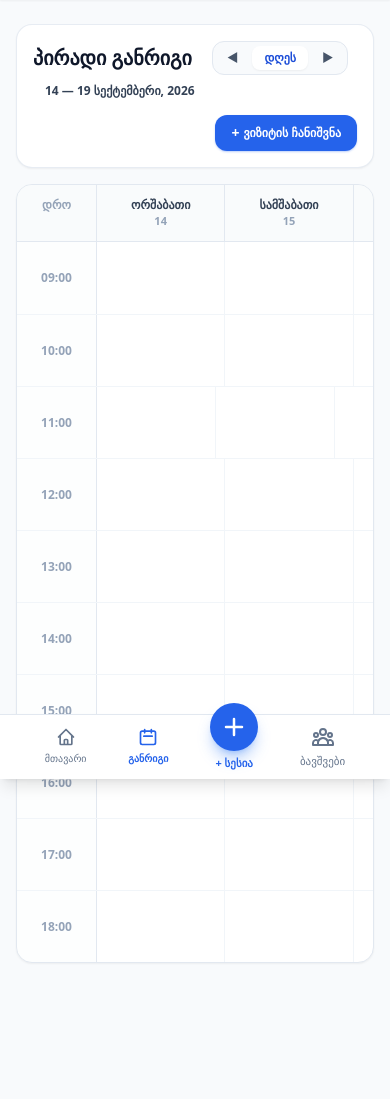
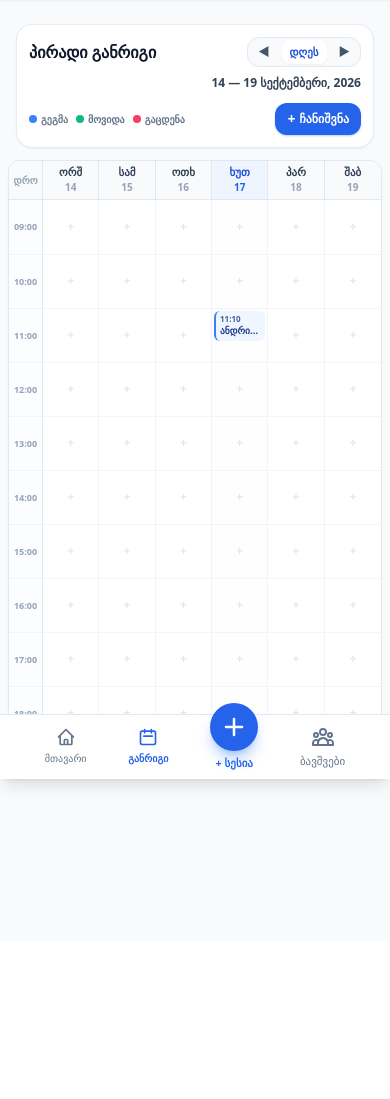
Before and after one commit to achiko10/martva, a Django app: page /schedule/ in a window 390 px wide. Shown: the part 65-1164 px from the top of the page. After the commit the page ends 857 px from the top, so only its background shows below. Run offline with Django 5.2, Linux system fonts and the light colour scheme; a user stored in the database is signed in; data comes from the database, SQL or seed files in the repository; some libraries are stand-ins or nearby versions.

Commit message:
Mobile responsive schedule

```diff
--- a/core/views.py
+++ b/core/views.py
@@ -924,6 +924,7 @@ def schedule_view(request):
     start_of_week = base_date - timedelta(days=base_date.weekday())
 
     DAYS_GEORGIAN = ["ორშაბათი", "სამშაბათი", "ოთხშაბათი", "ხუთშაბათი", "პარასკევი", "შაბათი"]
+    DAYS_SHORT = ["ორშ", "სამ", "ოთხ", "ხუთ", "პარ", "შაბ"]
     MONTH_NAMES = {
         1: "იანვარი", 2: "თებერვალი", 3: "მარტი", 4: "აპრილი",
         5: "მაისი", 6: "ივნისი", 7: "ივლისი", 8: "აგვისტო",
@@ -936,6 +937,7 @@ def schedule_view(request):
         week_days.append({
             "date": d,
             "day_name": DAYS_GEORGIAN[i],
+            "day_short": DAYS_SHORT[i],
             "day_num": d.day,
             "is_today": (d == today),
             "date_str": d.strftime("%Y-%m-%d"),
--- a/templates/core/schedule.html
+++ b/templates/core/schedule.html
@@ -3,51 +3,49 @@
 {% block title %}პირადი განრიგი და აღრიცხვა — OT Progress{% endblock %}
 
 {% block content %}
-<div class="space-y-4">
+<div class="space-y-3 sm:space-y-4 pb-16 sm:pb-0">
 
     <!-- Top Action & Navigation Bar -->
-    <div class="bg-white rounded-2xl p-4 sm:p-5 border border-slate-200/80 shadow-sm flex flex-col sm:flex-row sm:items-center justify-between gap-4">
-        <div class="flex items-center space-x-3 flex-wrap gap-2">
-            <h1 class="text-xl font-black text-slate-900">პირადი განრიგი</h1>
+    <div class="bg-white rounded-2xl p-3 sm:p-5 border border-slate-200/80 shadow-sm flex flex-col sm:flex-row sm:items-center justify-between gap-3">
+        <div class="flex items-center justify-between sm:justify-start gap-2 flex-wrap w-full sm:w-auto">
+            <h1 class="text-base sm:text-xl font-black text-slate-900">პირადი განრიგი</h1>
 
             <!-- Week Switcher -->
-            <div class="flex items-center space-x-1 border border-slate-200 rounded-xl p-1 bg-slate-50 text-xs font-bold">
-                <a href="?week_offset={{ prev_offset }}" class="px-2.5 py-1 hover:bg-white rounded-lg transition text-slate-600 hover:text-slate-900" title="წინა კვირა">◀</a>
-                <a href="?week_offset=0" class="px-3 py-1 {% if week_offset == 0 %}bg-white text-blue-700 shadow-sm{% else %}text-slate-600 hover:bg-white{% endif %} rounded-lg transition">დღეს</a>
-                <a href="?week_offset={{ next_offset }}" class="px-2.5 py-1 hover:bg-white rounded-lg transition text-slate-600 hover:text-slate-900" title="შემდეგი კვირა">▶</a>
+            <div class="flex items-center space-x-1 border border-slate-200 rounded-xl p-0.5 sm:p-1 bg-slate-50 text-xs font-bold">
+                <a href="?week_offset={{ prev_offset }}" class="px-2 py-1 hover:bg-white rounded-lg transition text-slate-600 hover:text-slate-900" title="წინა კვირა">◀</a>
+                <a href="?week_offset=0" class="px-2 sm:px-3 py-1 {% if week_offset == 0 %}bg-white text-blue-700 shadow-sm{% else %}text-slate-600 hover:bg-white{% endif %} rounded-lg transition text-[11px] sm:text-xs">დღეს</a>
+                <a href="?week_offset={{ next_offset }}" class="px-2 py-1 hover:bg-white rounded-lg transition text-slate-600 hover:text-slate-900" title="შემდეგი კვირა">▶</a>
             </div>
 
-            <span class="text-xs sm:text-sm font-bold text-slate-700 ml-1">
+            <span class="text-xs sm:text-sm font-bold text-slate-700 ml-auto sm:ml-1">
                 {{ period_label }}
             </span>
         </div>
 
-        <div class="flex items-center space-x-3 self-end sm:self-auto">
+        <div class="flex items-center justify-between sm:justify-end gap-2 w-full sm:w-auto">
             <!-- Status Legend -->
-            <div class="hidden md:flex items-center space-x-3 text-xs font-semibold text-slate-500 mr-2">
-                <span class="flex items-center"><span class="w-2.5 h-2.5 rounded-full bg-blue-500 mr-1.5"></span>დაგეგმილი</span>
-                <span class="flex items-center"><span class="w-2.5 h-2.5 rounded-full bg-emerald-500 mr-1.5"></span>ჩატარდა</span>
-                <span class="flex items-center"><span class="w-2.5 h-2.5 rounded-full bg-rose-500 mr-1.5"></span>გაცდენა</span>
+            <div class="flex items-center space-x-2 sm:space-x-3 text-[10px] sm:text-xs font-semibold text-slate-500 mr-0 sm:mr-2">
+                <span class="flex items-center"><span class="w-2 sm:w-2.5 h-2 sm:h-2.5 rounded-full bg-blue-500 mr-1 sm:mr-1.5"></span><span class="sm:inline hidden">დაგეგმილი</span><span class="sm:hidden">გეგმა</span></span>
+                <span class="flex items-center"><span class="w-2 sm:w-2.5 h-2 sm:h-2.5 rounded-full bg-emerald-500 mr-1 sm:mr-1.5"></span><span class="sm:inline hidden">ჩატარდა</span><span class="sm:hidden">მოვიდა</span></span>
+                <span class="flex items-center"><span class="w-2 sm:w-2.5 h-2 sm:h-2.5 rounded-full bg-rose-500 mr-1 sm:mr-1.5"></span>გაცდენა</span>
             </div>
 
-            <button onclick="openAddModal('{{ today_str }}', '10:00')" type="button" class="inline-flex items-center px-4 py-2 bg-blue-600 hover:bg-blue-700 text-white rounded-xl text-xs font-bold shadow-sm shadow-blue-600/30 transition transform active:scale-95">
-                <span class="mr-1 text-sm font-bold">+</span> ვიზიტის ჩანიშვნა
+            <button onclick="openAddModal('{{ today_str }}', '10:00')" type="button" class="inline-flex items-center px-3 py-1.5 sm:px-4 sm:py-2 bg-blue-600 hover:bg-blue-700 text-white rounded-xl text-xs font-bold shadow-sm shadow-blue-600/30 transition transform active:scale-95 ml-auto sm:ml-0">
+                <span class="mr-1 text-sm font-bold">+</span> <span class="hidden sm:inline">ვიზიტის</span> ჩანიშვნა
             </button>
         </div>
     </div>
 
-    <!-- Calendar Timetable Grid -->
-    <div class="bg-white rounded-2xl border border-slate-200 shadow-sm overflow-hidden">
-        <div class="overflow-x-auto">
-            <div class="min-w-[850px]">
-
+    <!-- Calendar Timetable Grid (100% responsive, fits on mobile without horizontal scroll) -->
+    <div class="-mx-2 sm:mx-0 bg-white rounded-xl sm:rounded-2xl border border-slate-200 shadow-sm overflow-hidden w-auto sm:w-full">
         <!-- Days Header -->
-                <div class="grid grid-cols-[80px_repeat(6,1fr)] border-b border-slate-200 bg-slate-50/80 text-xs font-bold text-slate-700 sticky top-0 z-10">
-                    <div class="p-3 text-center text-slate-400 border-r border-slate-200">დრო</div>
+        <div class="grid grid-cols-[34px_repeat(6,minmax(0,1fr))] sm:grid-cols-[70px_repeat(6,minmax(0,1fr))] border-b border-slate-200 bg-slate-50/90 text-xs font-bold text-slate-700 sticky top-0 z-10">
+            <div class="p-1 sm:p-3 text-[10px] sm:text-xs text-center text-slate-400 border-r border-slate-200 flex items-center justify-center">დრო</div>
             {% for day in week_days %}
-                    <div class="p-3 text-center border-r border-slate-200 last:border-r-0 {% if day.is_today %}bg-blue-50/80 text-blue-700 font-black{% endif %}">
-                        <div>{{ day.day_name }}</div>
-                        <div class="text-[11px] {% if day.is_today %}text-blue-600 font-bold{% else %}text-slate-400 font-semibold{% endif %}">
+            <div class="py-1 px-0.5 sm:p-3 text-center border-r border-slate-200 last:border-r-0 {% if day.is_today %}bg-blue-50/90 text-blue-700 font-black{% endif %}">
+                <div class="hidden sm:block text-xs">{{ day.day_name }}</div>
+                <div class="block sm:hidden text-[11px] font-black leading-tight">{{ day.day_short }}</div>
+                <div class="text-[10px] sm:text-[11px] {% if day.is_today %}text-blue-600 font-black{% else %}text-slate-400 font-semibold{% endif %}">
                     {{ day.day_num }}
                 </div>
             </div>
@@ -57,40 +55,41 @@
         <!-- Timetable Rows -->
         <div class="divide-y divide-slate-100">
             {% for row in timetable_rows %}
-                    <div class="grid grid-cols-[80px_repeat(6,1fr)] min-h-[72px]">
+            <div class="grid grid-cols-[34px_repeat(6,minmax(0,1fr))] sm:grid-cols-[70px_repeat(6,minmax(0,1fr))] min-h-[54px] sm:min-h-[72px]">
                 <!-- Hour Label -->
-                        <div class="p-2 text-xs font-bold text-slate-400 text-center border-r border-slate-200 bg-slate-50/30 flex items-center justify-center select-none">
+                <div class="p-0.5 sm:p-2 text-[9px] sm:text-xs font-bold text-slate-400 text-center border-r border-slate-200 bg-slate-50/40 flex items-center justify-center select-none leading-none">
                     {{ row.hour }}
                 </div>
 
                 <!-- 6 Day Columns -->
                 {% for day_col in row.row_days %}
-                        <div class="p-1 border-r border-slate-100 last:border-r-0 {% if day_col.day.is_today %}bg-blue-50/10{% endif %} hover:bg-slate-50/70 transition relative group">
+                <div class="p-0.5 sm:p-1 border-r border-slate-100 last:border-r-0 {% if day_col.day.is_today %}bg-blue-50/10{% endif %} hover:bg-slate-50/70 transition relative group flex flex-col justify-start">
 
                     <!-- Slots in this Hour/Day -->
                     {% if day_col.slots %}
-                                <div class="space-y-1 h-full">
+                        <div class="space-y-1 w-full">
                             {% for slot in day_col.slots %}
                             <div onclick="openEventDetails('{{ slot.id }}', '{{ slot.beneficiary.full_name|escapejs }}', '{{ slot.time_range_display }}', '{{ slot.therapy_type|escapejs }}', '{{ slot.status }}', '{% if slot.session %}{% url 'session_detail' slot.session.id %}{% else %}{% url 'session_create' %}?beneficiary_id={{ slot.beneficiary.id }}&slot_id={{ slot.id }}{% endif %}', '{{ slot.notes|default:''|escapejs }}')"
-                                         class="cursor-pointer rounded-lg p-1.5 text-xs transition shadow-xs hover:shadow-md
-                                                {% if slot.status == 'completed' %}bg-emerald-50 border-l-4 border-emerald-500 text-emerald-900
-                                                {% elif slot.status == 'missed' %}bg-rose-50 border-l-4 border-rose-500 text-rose-900
-                                                {% else %}bg-blue-50 border-l-4 border-blue-500 text-blue-900{% endif %}">
+                                 class="cursor-pointer rounded-md sm:rounded-lg p-1 sm:p-1.5 transition shadow-xs hover:shadow-md
+                                        {% if slot.status == 'completed' %}bg-emerald-50 border-l-2 sm:border-l-4 border-emerald-500 text-emerald-900
+                                        {% elif slot.status == 'missed' %}bg-rose-50 border-l-2 sm:border-l-4 border-rose-500 text-rose-900
+                                        {% else %}bg-blue-50 border-l-2 sm:border-l-4 border-blue-500 text-blue-900{% endif %}"
+                                 title="{{ slot.beneficiary.full_name }} ({{ slot.time_range_display }})">
 
-                                        <div class="flex items-center justify-between text-[10px] font-bold opacity-80">
-                                            <span>{{ slot.time_range_display }}</span>
+                                <div class="flex items-center justify-between text-[8px] sm:text-[10px] font-bold opacity-80 leading-none">
+                                    <span class="truncate">{{ slot.start_time|time:"H:i" }}</span>
                                     {% if slot.status == 'completed' %}
-                                                <span class="text-emerald-700">✓</span>
+                                        <span class="text-emerald-700 font-black">✓</span>
                                     {% elif slot.status == 'missed' %}
-                                                <span class="text-rose-700">✕</span>
+                                        <span class="text-rose-700 font-black">✕</span>
                                     {% endif %}
                                 </div>
 
-                                        <div class="font-bold truncate mt-0.5">
+                                <div class="font-black text-[9.5px] sm:text-xs truncate mt-0.5 leading-tight">
                                     {{ slot.beneficiary.full_name }}
                                 </div>
 
-                                        <div class="text-[10px] opacity-75 truncate">
+                                <div class="hidden sm:block text-[10px] opacity-75 truncate">
                                     {{ slot.therapy_type }}
                                 </div>
                             </div>
@@ -100,8 +99,8 @@
                         <!-- Empty clickable area to add appointment -->
                         <button onclick="openAddModal('{{ day_col.day.date_str }}', '{{ row.hour }}')"
                                 type="button"
-                                        class="w-full h-full opacity-0 group-hover:opacity-100 flex items-center justify-center text-blue-600 font-bold text-xs transition rounded hover:bg-blue-50/50">
-                                    + ჩანიშვნა
+                                class="w-full h-full min-h-[44px] sm:min-h-0 text-slate-200 sm:opacity-0 group-hover:opacity-100 flex items-center justify-center hover:text-blue-600 font-bold text-xs transition rounded hover:bg-blue-50/50">
+                            +
                         </button>
                     {% endif %}
 
@@ -109,9 +108,6 @@
                 {% endfor %}
             </div>
             {% endfor %}
-                </div>
-
-            </div>
         </div>
     </div>
 
```
Lines whose indentation alone changed are shown as unchanged.
